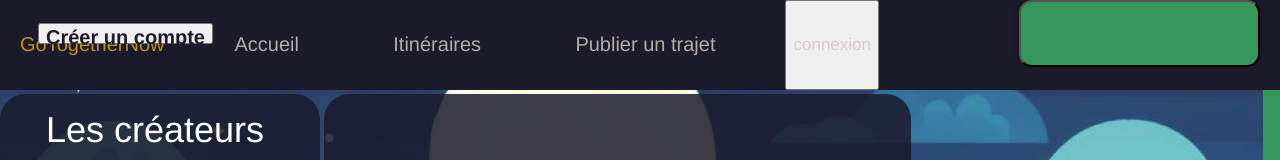
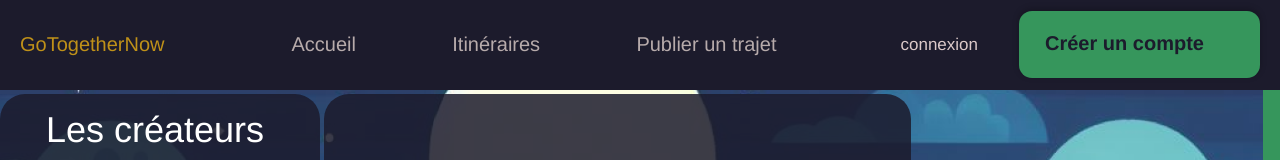
Before and after one commit to NotPunchnox/GoTogetherNow, a website: page src/public/html/Acceuil.html in a window 1280 px wide. Shown: the top 160 px of the page. Drawn offline with Linux system fonts and the light colour scheme; files that its build step writes are made by us from their sources; files whose address does not match are found by name.

Commit message:
de même que pour son html

```diff
--- a/src/public/css/body_acceuil.css
+++ b/src/public/css/body_acceuil.css
@@ -39,6 +39,7 @@ body{
     position: relative;
     flex: 1;
     flex-grow: 1;
+    left: 57px;
   }
 
   .menu .text-wrapper {
@@ -64,24 +65,18 @@ body{
     margin-left: -60px;
   }
 
-  .menu .auth-buttons {
-    display: inline-flex;
-    align-items: center;
-    justify-content: center;
-    gap: 35px;
-    position: relative;
-    flex: 0 0 auto;
-  }
-
   .menu .div {
     position: relative;
     width: fit-content;
+    left: 105px;
     font-family: "Mplus 1p Bold-Bold", Helvetica;
     font-weight: 70;
     font-size: 17px;
     text-align: center;
     letter-spacing: 0;
     line-height: normal;
+    background-color: transparent;
+    border: none;
   }
 
   .menu .button {
@@ -101,20 +96,23 @@ body{
     border-radius: 13px;
     box-shadow: 0px -2px 6px #00000040;
     margin-right: 20px;
+    border: none;
+    top: 11px;
   }
 
   .menu .text-wrapper-2 {
     position: absolute;
     height: 21px;
-    top: 23px;
-    left: 38px;
+    top: 31px;
+    left: 1039px;
     font-family: "Mplus 1p Bold-Bold", Helvetica;
     font-weight: 700;
-    color: #1c1b2c;
     font-size: 20px;
     text-align: center;
     letter-spacing: 0;
     line-height: normal;
+    background-color: transparent;
+    border: none;
   }
 
 
```
